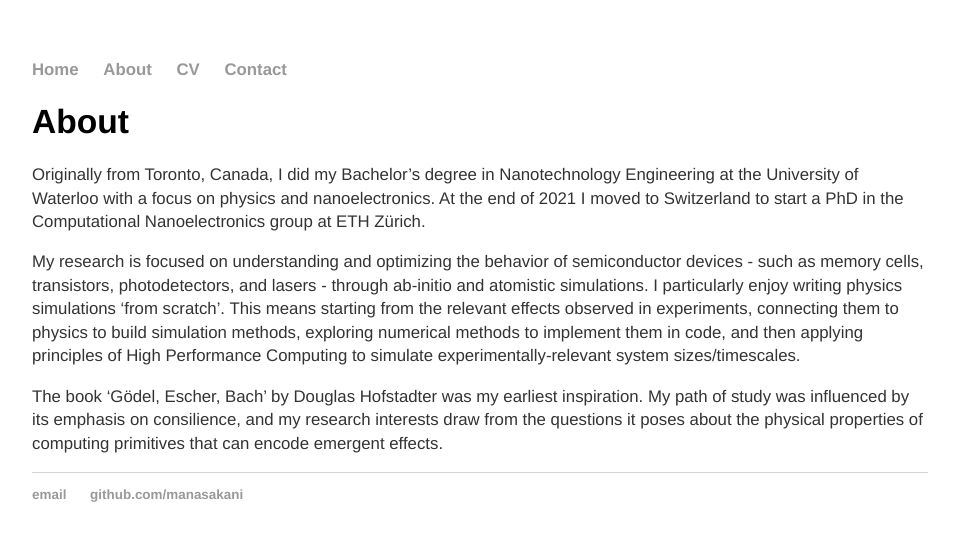
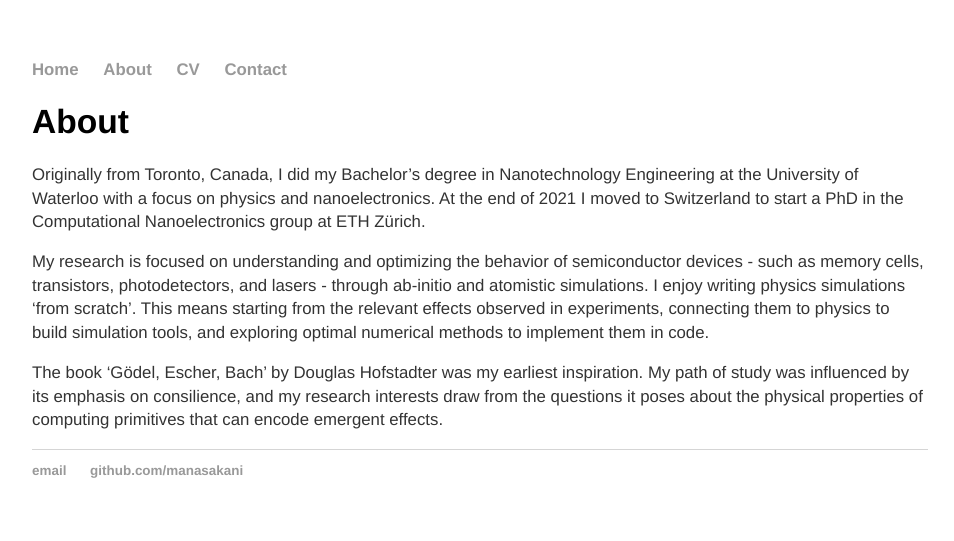
Before and after one commit to manasakani/manaskani.github.io, a Jekyll site: the page built from about/index.md, in a window 1280 px wide. Shown: the top 541 px of the page, without its empty margins (160-1114 px from the left). Built offline with Jekyll 4.4.1, drawn with Linux system fonts in a browser that asks for light colours.

Commit message:
Update index.md

```diff
--- a/about/index.md
+++ b/about/index.md
@@ -7,6 +7,6 @@ title: About
 
 Originally from Toronto, Canada, I did my Bachelor's degree in Nanotechnology Engineering at the University of Waterloo with a focus on physics and nanoelectronics. At the end of 2021 I moved to Switzerland to start a PhD in the Computational Nanoelectronics group at ETH Zürich.
 
-My research is focused on understanding and optimizing the behavior of semiconductor devices - such as memory cells, transistors, photodetectors, and lasers - through ab-initio and atomistic simulations. I particularly enjoy writing physics simulations 'from scratch'. This means starting from the relevant effects observed in experiments, connecting them to physics to build simulation methods, exploring numerical methods to implement them in code, and then applying principles of High Performance Computing to simulate experimentally-relevant system sizes/timescales.
+My research is focused on understanding and optimizing the behavior of semiconductor devices - such as memory cells, transistors, photodetectors, and lasers - through ab-initio and atomistic simulations. I enjoy writing physics simulations 'from scratch'. This means starting from the relevant effects observed in experiments, connecting them to physics to build simulation tools, and exploring optimal numerical methods to implement them in code.
 
 The book 'Gödel, Escher, Bach' by Douglas Hofstadter was my earliest inspiration. My path of study was influenced by its emphasis on consilience, and my research interests draw from the questions it poses about the physical properties of computing primitives that can encode emergent effects.
```
